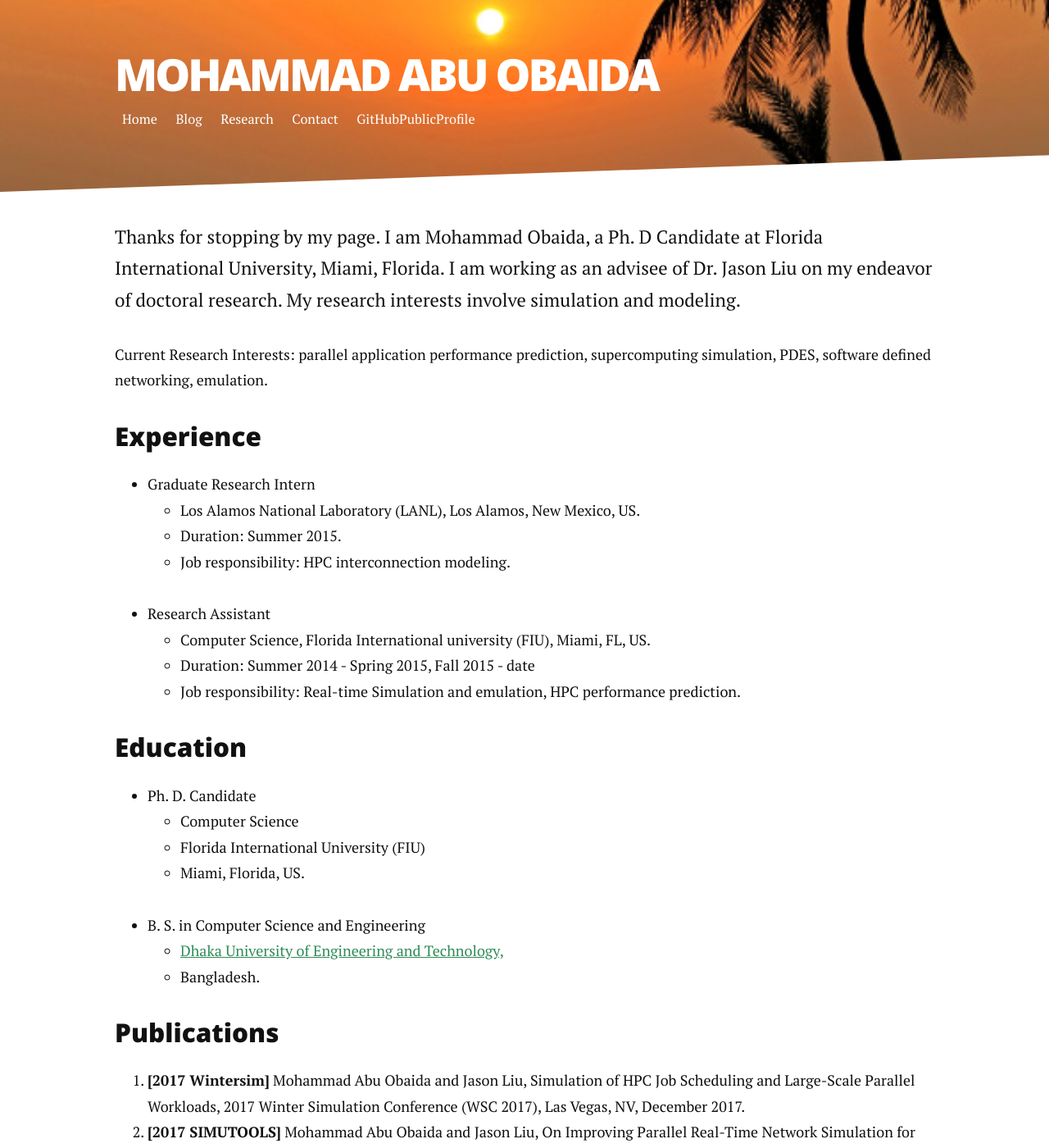
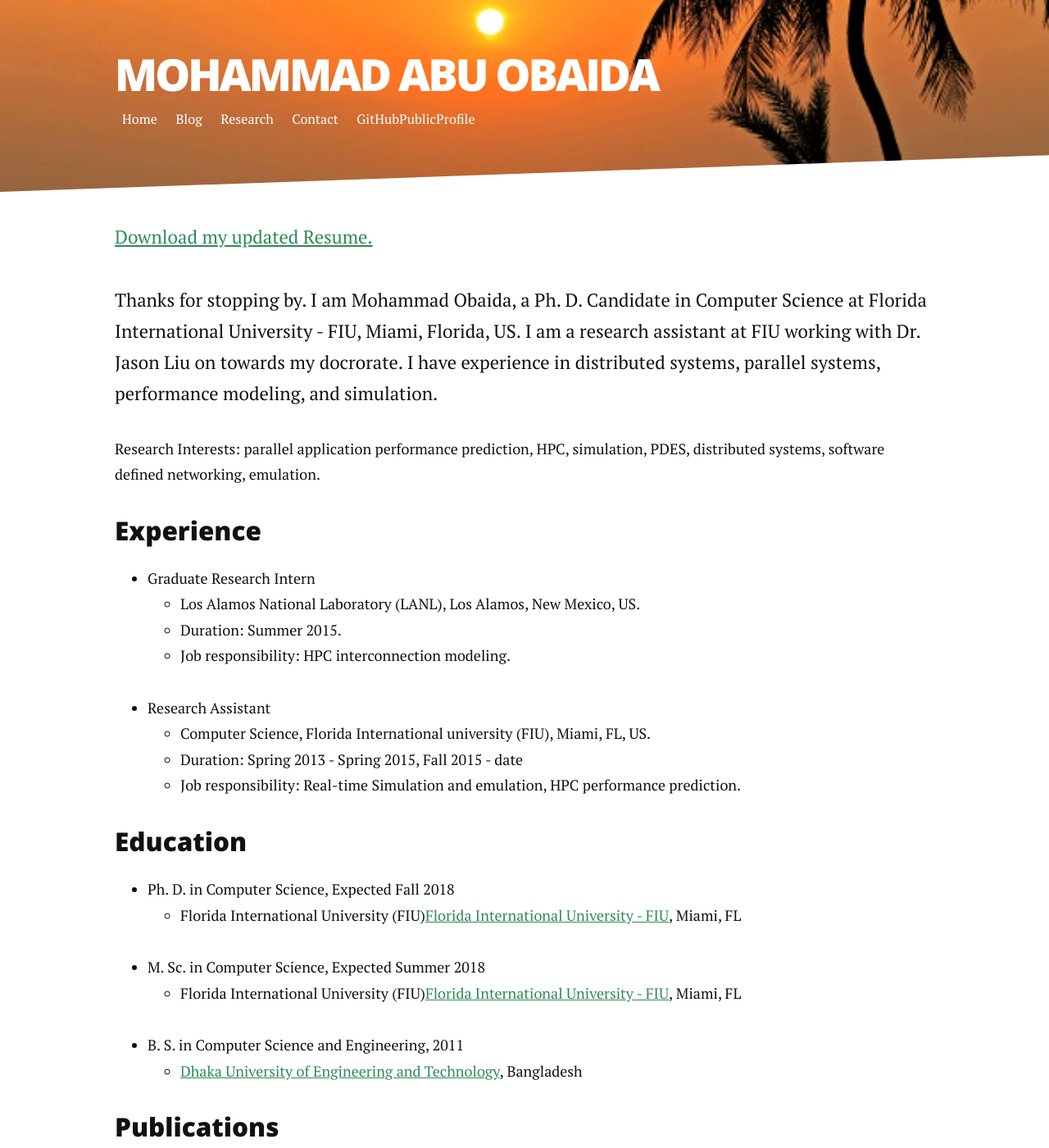
Before and after one commit to summonersRift/summonersrift.github.io, a Jekyll site: the page built from index.html, in a window 1280 px wide and 1400 px high. Shown: the whole window at 82% size. Built offline with Jekyll 4.4.1, drawn with Linux system fonts in a browser that asks for light colours; nearby versions of some CDN libraries; the list of posts is cut into pages by our own code; some of the changed text lies outside the part shown.

Commit message:
Resume2018 uploaded in assets/files  and index page updated

```diff
--- a/index.html
+++ b/index.html
@@ -4,11 +4,12 @@ title: Obaida says Hi
 ---
 
 <div class="home" id ="home">
-        <p class="intro">Thanks for stopping by my page.
-	I am Mohammad Obaida, a Ph. D Candidate at Florida International University, Miami, Florida.
-	I am working as an advisee of Dr. Jason Liu on my endeavor of doctoral research.
-	My research interests involve simulation and modeling.</p>
-        <p>Current Research Interests: parallel application performance prediction, supercomputing simulation, PDES, software defined networking, emulation.</p>
+   <p class="intro"> <a href="/assets/files/resume2018.pdf" alt="Mohammad Obaida Resume" align="middle"> Download my updated Resume.</a><br><br>
+
+        Thanks for stopping by. I am Mohammad Obaida, a Ph. D. Candidate in Computer Science at Florida International University - FIU, Miami, Florida, US.
+	I am a research assistant at FIU working with Dr. Jason Liu on towards my docrorate.
+        I have experience in distributed systems, parallel systems, performance modeling, and simulation. </p>
+        <p>Research Interests: parallel application performance prediction, HPC, simulation, PDES, distributed systems, software defined networking, emulation.</p>
         <h3>Experience</h3>
         <ul>
              <li>Graduate Research Intern
@@ -21,7 +22,7 @@ title: Obaida says Hi
 	     <li>Research Assistant
                   <ul>
                     <li>Computer Science, Florida International university (FIU), Miami, FL, US.</li>
-                    <li>Duration: Summer 2014 - Spring 2015, Fall 2015 - date</li>
+                    <li>Duration: Spring 2013 - Spring 2015, Fall 2015 - date</li>
                     <li>Job responsibility: Real-time Simulation and emulation, HPC performance prediction.</li>
                   </ul>
              </li>
@@ -29,17 +30,20 @@ title: Obaida says Hi
 
         <h3>Education</h3>
         <ul>
-             <li>Ph. D. Candidate
+             <li>Ph. D. in Computer Science, Expected Fall 2018
                   <ul>
-                    <li>Computer Science</li>
-                    <li>Florida International University (FIU)</li>
-                    <li>Miami, Florida, US.</li>
+                    <li>Florida International University (FIU)<a href="www.fiu.edu">Florida International University - FIU</a>, Miami, FL</li>
                   </ul>
              </li>
-             <li>B. S. in Computer Science and Engineering
+             <li>M. Sc. in Computer Science, Expected Summer 2018
                   <ul>
-                    <li><a href="http://duet.ac.bd">Dhaka University of Engineering and Technology,</a></li>
-                    <li>Bangladesh.</li>
+                     <li>Florida International University (FIU)<a href="www.fiu.edu">Florida International University - FIU</a>, Miami, FL</li>
+                  </ul>
+             </li>
+
+             <li>B. S. in Computer Science and Engineering, 2011
+                  <ul>
+                    <li><a href="http://duet.ac.bd">Dhaka University of Engineering and Technology</a>, Bangladesh</li>
                   </ul>
              </li>
         </ul>
@@ -47,6 +51,8 @@ title: Obaida says Hi
 
         <h3> Publications</h3>
         <ol>
+           <li><b>[2018 ACM SIGSIM PADS-to appear]</b> Mohammad Abu Obaida, Jason Liu, Gopinath Chennupati, Nandakishore Santhi and  Stephan Eidenbenz, Parallel Application Performance Prediction Using Analysis Based Models, 2018 Principles of Advanced Discrete Simulation (PADS), RomeLas Vegas, NV, May 2018.
+           </li>
            <li><b>[2017 Wintersim]</b> Mohammad Abu Obaida and Jason Liu, Simulation of HPC Job Scheduling and Large-Scale Parallel Workloads, 2017 Winter Simulation Conference (WSC 2017), Las Vegas, NV, December 2017.
            </li>
            <li><b>[2017 SIMUTOOLS]</b> Mohammad Abu Obaida and Jason Liu, On Improving Parallel Real-Time Network Simulation for Hybrid Experimentation of Software Defined Networks, 10th EAI International Conference on Simulation Tools and Techniques (SIMUTOOLS 2017), Hong Kong, September 2017.
```
Also changed, not shown: 1 other file.
